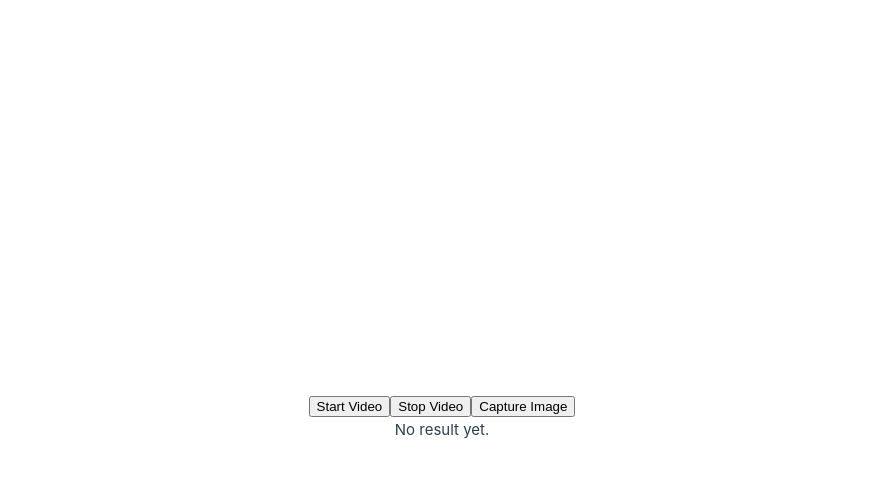
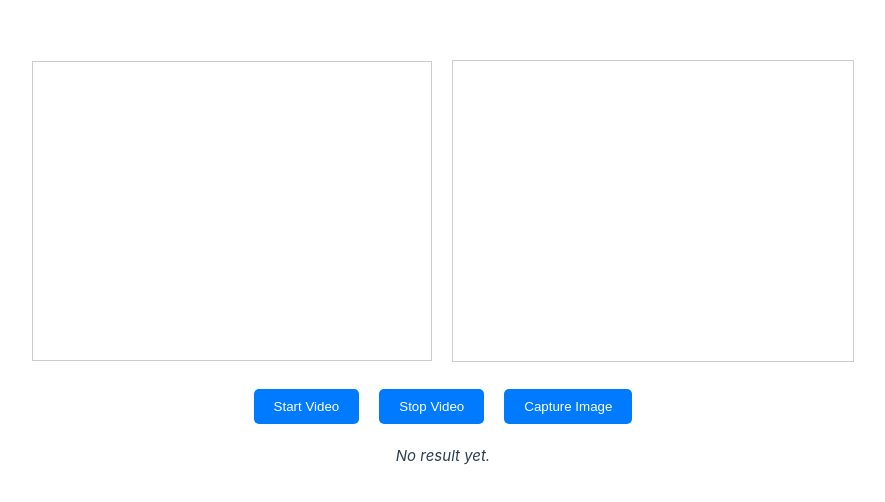
Before and after one commit to Migi22/Final-Project, a Vue app in the folder Final-Project-Object-Detection-and-Random-Facts/: page / in a window 1280 px wide. Shown: the part 136-638 px from the top of the page, without its empty margins (32-917 px from the left). Built offline with nearby package versions, Linux system fonts and the light colour scheme.

Commit message:
added random facts to have unique facts every captures

```diff
--- a/Final-Project-Object-Detection-and-Random-Facts/src/components/ObjectDetection.vue
+++ b/Final-Project-Object-Detection-and-Random-Facts/src/components/ObjectDetection.vue
@@ -1,29 +1,27 @@
 <template>
-  <div style="display: flex; flex-direction: column; align-items: center;">
-    <div style="display: flex;">
-      <div style="position: relative;">
-        <video ref="videoElement" width="400" height="300" autoplay></video>
-        <canvas ref="videoCanvas" width="400" height="300" style="position: absolute; top: 0; left: 0;"></canvas>
+  <div class="container">
+    <div class="video-container">
+      <div class="video-wrapper">
+        <video ref="videoElement" class="video-element" width="400" height="300" autoplay></video>
       </div>
-      <div style="margin-left: 20px;">
-        <canvas ref="capturedCanvas" width="400" height="300"></canvas>
+      <div class="captured-canvas-wrapper">
+        <canvas ref="capturedCanvas" class="captured-canvas" width="400" height="300"></canvas>
       </div>
     </div>
-    <div>
-      <button @click="startVideo">Start Video</button>
-      <button @click="stopVideo">Stop Video</button>
-      <button @click="captureImage">Capture Image</button>
+    <div class="buttons-container">
+      <button @click="startVideo" class="action-button">Start Video</button>
+      <button @click="stopVideo" class="action-button">Stop Video</button>
+      <button @click="captureImage" class="action-button">Capture Image</button>
     </div>
-    <div v-if="loading">Loading...</div>
-    <div v-else-if="result.length > 0">
+    <div v-if="loading" class="loading-text">Capturing Object, Please don't move...</div>
+    <div v-else-if="result.length > 0" class="result-list">
       <ul>
         <li v-for="(item, index) in result" :key="index" v-html="item"></li>
       </ul>
     </div>
-    <div v-else>No result yet.</div>
+    <div v-else class="no-result-text">No result yet.</div>
   </div>
 </template>
-
 
 <script>
 export default {
@@ -33,7 +31,15 @@ export default {
       result: [],
       videoStream: null,
       boundingBoxes: [],
-      colors: ['red', 'green', 'blue', 'yellow', 'purple', 'orange'], // Add more colors if needed
+      colors: ['red', 'green', 'blue', 'yellow', 'purple', 'orange'],
+      prompts: [
+        "Amazing fact about a",
+        "Interesting information about a",
+        "Did you know about a",
+        "Fun fact about a",
+        "Here's something cool about a",
+        "Learn something new about a"
+      ],
     };
   },
   methods: {
@@ -45,16 +51,24 @@ export default {
       if (this.videoStream) {
         this.videoStream.getTracks().forEach((track) => track.stop());
         this.$refs.videoElement.srcObject = null;
+        this.videoStream = null;
       }
     },
     async captureFrame() {
-      const videoCanvas = this.$refs.videoCanvas;
-      const videoContext = videoCanvas.getContext("2d");
-      videoContext.drawImage(this.$refs.videoElement, 0, 0, videoCanvas.width, videoCanvas.height);
+      const videoElement = this.$refs.videoElement;
+      const canvas = document.createElement("canvas");
+      canvas.width = videoElement.videoWidth;
+      canvas.height = videoElement.videoHeight;
+      const context = canvas.getContext("2d");
+      context.drawImage(videoElement, 0, 0, canvas.width, canvas.height);
 
-      const imageData = videoCanvas.toDataURL("image/jpeg");
+      const imageData = canvas.toDataURL("image/jpeg");
       const blob = await fetch(imageData).then((res) => res.blob());
       return blob;
+    },
+    getRandomPrompt() {
+      const randomIndex = Math.floor(Math.random() * this.prompts.length);
+      return this.prompts[randomIndex];
     },
     async processImage(imageBlob) {
       try {
@@ -95,56 +109,43 @@ export default {
       }
     },
     drawBoundingBoxes() {
-      const videoCanvas = this.$refs.videoCanvas;
-      const context = videoCanvas.getContext("2d");
+      const videoElement = this.$refs.videoElement;
+      const capturedCanvas = this.$refs.capturedCanvas;
+      const context = capturedCanvas.getContext("2d");
 
-      context.clearRect(0, 0, videoCanvas.width, videoCanvas.height);
+      // Clear the canvas
+      context.clearRect(0, 0, capturedCanvas.width, capturedCanvas.height);
 
+      // Draw the current video frame on the canvas
+      context.drawImage(videoElement, 0, 0, capturedCanvas.width, capturedCanvas.height);
+
+      // Draw each bounding box
       this.boundingBoxes.forEach((detection, index) => {
         const { xmin, ymin, xmax, ymax } = detection.box;
         const color = this.colors[index % this.colors.length];
 
+        // Scale the coordinates
+        const scaleX = capturedCanvas.width / videoElement.videoWidth;
+        const scaleY = capturedCanvas.height / videoElement.videoHeight;
+
+        const scaledXMin = xmin * scaleX;
+        const scaledYMin = ymin * scaleY;
+        const scaledXMax = xmax * scaleX;
+        const scaledYMax = ymax * scaleY;
+
         context.strokeStyle = color;
         context.lineWidth = 2;
-        context.strokeRect(xmin, ymin, xmax - xmin, ymax - ymin);
-      });
-
-      const capturedCanvas = this.$refs.capturedCanvas;
-      const capturedContext = capturedCanvas.getContext("2d");
-      capturedContext.drawImage(videoCanvas, 0, 0);
-
-      this.boundingBoxes.forEach((detection, index) => {
-        const { xmin, ymin, xmax, ymax } = detection.box;
-        const color = this.colors[index % this.colors.length];
-
-        capturedContext.strokeStyle = color;
-        capturedContext.lineWidth = 2;
-        capturedContext.strokeRect(xmin, ymin, xmax - xmin, ymax - ymin);
+        context.strokeRect(scaledXMin, scaledYMin, scaledXMax - scaledXMin, scaledYMax - scaledYMin);
       });
     },
     async captureImage() {
       const imageBlob = await this.captureFrame();
       this.processImage(imageBlob);
-
-      const redrawVideoFrame = () => {
-        const videoCanvas = this.$refs.videoCanvas;
-        const videoContext = videoCanvas.getContext("2d");
-        videoContext.drawImage(this.$refs.videoElement, 0, 0, videoCanvas.width, videoCanvas.height);
-        requestAnimationFrame(redrawVideoFrame);
-      };
-      redrawVideoFrame();
-
-      const capturedCanvas = this.$refs.capturedCanvas;
-      const context = capturedCanvas.getContext("2d");
-      const capturedImage = new Image();
-      capturedImage.onload = () => {
-        context.drawImage(capturedImage, 0, 0, capturedCanvas.width, capturedCanvas.height);
-      };
-      capturedImage.src = URL.createObjectURL(imageBlob);
     },
     async generateFacts(label) {
       try {
-        const data = { inputs: `A fact about a ${label}` };
+        const prompt = this.getRandomPrompt();
+        const data = { inputs: `${prompt} ${label}` };
         const response = await fetch(
           "https://api-inference.huggingface.co/models/meta-llama/Meta-Llama-3-8B-Instruct",
           {
@@ -166,7 +167,7 @@ export default {
         console.log(result);
 
         if (result.length > 0 && result[0].generated_text) {
-          return result[0].generated_text.replace(/\n/g, ' '); // Replace new lines with <br> tags
+          return result[0].generated_text.replace(/\n/g, ' '); // Replace new lines with spaces
         } else {
           return "No facts generated";
         }
@@ -183,5 +184,56 @@ export default {
 </script>
 
 <style>
-/* Your styles here */
+.container {
+  display: flex;
+  flex-direction: column;
+  align-items: center;
+}
+
+.video-container {
+  display: flex;
+  justify-content: center;
+  align-items: center;
+  margin-bottom: 20px;
+}
+
+.video-wrapper {
+  position: relative;
+}
+
+.video-element, .captured-canvas {
+  border: 1px solid #ccc;
+}
+
+.captured-canvas-wrapper {
+  margin-left: 20px;
+}
+
+.buttons-container {
+  display: flex;
+  justify-content: center;
+  margin-bottom: 20px;
+}
+
+.action-button {
+  margin: 0 10px;
+  padding: 10px 20px;
+  background-color: #007bff;
+  color: #fff;
+  border: none;
+  border-radius: 5px;
+  cursor: pointer;
+}
+
+.loading-text {
+  margin-bottom: 10px;
+}
+
+.result-list {
+  margin-bottom: 10px;
+}
+
+.no-result-text {
+  font-style: italic;
+}
 </style>
```
